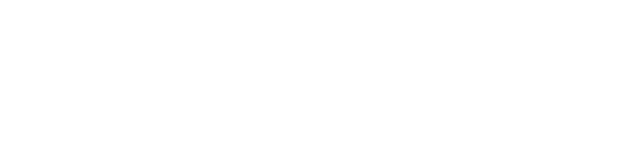
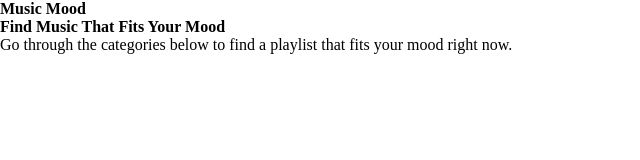
Before and after one commit to ACring17/Music-Mood, a plain HTML site: page index.html in a window 1280 px wide. Shown: the whole page, without its empty margins (0-640 px from the left). Drawn offline with Linux system fonts and the light colour scheme.

Commit message:
Update index.html
Added some basic introductory content

```diff
--- a/index.html
+++ b/index.html
@@ -10,6 +10,11 @@
 
 <body>
 
+  <h1>Music Mood</h1>
+
+    <h2>Find Music That Fits Your Mood</h2>
+    <p>Go through the categories below to find a playlist that fits your mood right now.</p>
+
 </body>
   <script src=""></script>
 </html>
```
